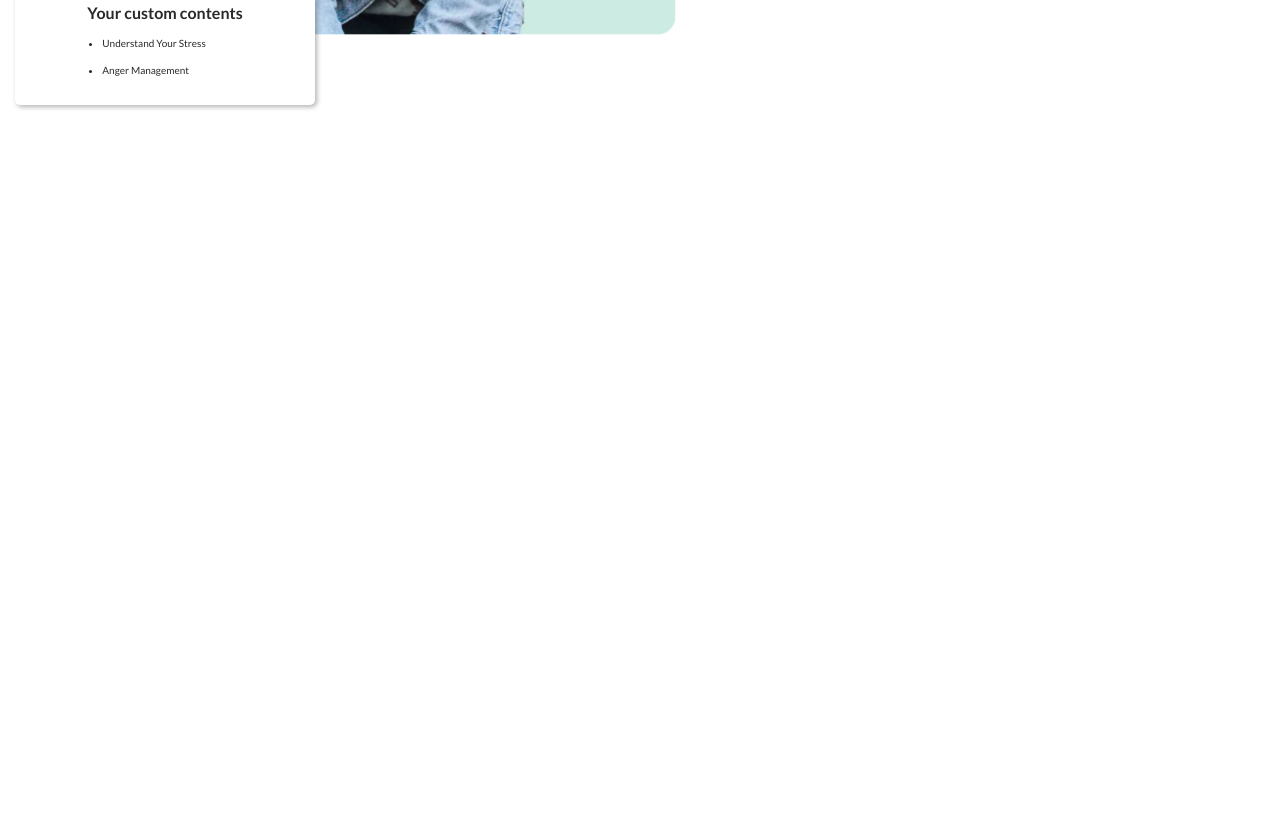
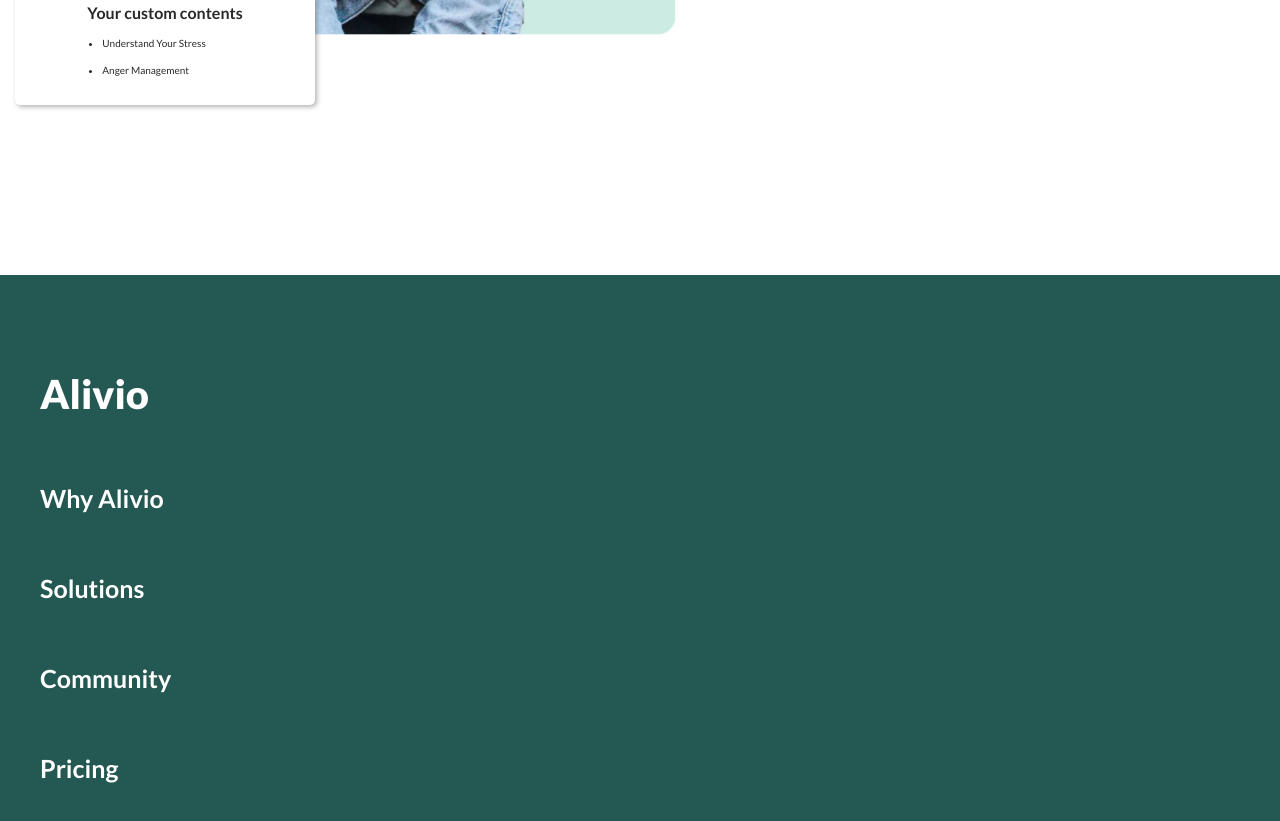
Before and after one commit to zapato777/alivio_test_2, a plain HTML site: page index.html in a window 1280 px wide. Shown: the part 4404-5225 px from the top of the page. Before the commit the page ends 4679 px from the top, so only its background shows below. Drawn offline with Linux system fonts and the light colour scheme.

Commit message:
footer pricing

```diff
--- a/index.html
+++ b/index.html
@@ -168,8 +168,29 @@
             </div>
         </section>
     </main>
-    <footer>
+    <footer class="pricing" aria-label="pricing section" id="pricing-id">
+        <div class="container">
+            <div class="pricing__content">
+                <h2 class="pricing__title">Alivio</h2>
 
+                <nav class="pricing__nav" aria-label="navigation">
+                    <ul class="pricing__nav-list" aria-label="navigation list">
+                        <li class="pricing__nav-item">
+                            <a href="#about-id" class="pricing__nav-link">Why Alivio</a>
+                        </li>
+                        <li class="pricing__nav-item">
+                            <a href="#success-id" class="pricing__nav-link">Solutions</a>
+                        </li>
+                        <li class="pricing__nav-item">
+                            <a href="#product-id" class="pricing__nav-link">Community</a>
+                        </li>
+                        <li class="pricing__nav-item">
+                            <a href="#pricing-id" class="pricing__nav-link">Pricing</a>
+                        </li>
+                    </ul>
+                </nav>
+            </div>
+        </div>
     </footer>
 </body>
 </html>
--- a/styles/pricing.css
+++ b/styles/pricing.css
@@ -0,0 +1,31 @@
+.pricing {
+    padding: 95px 0 145px 0;
+    background-color: var(--co-dark-green);
+}
+
+.pricing__content {
+    padding: 0 0 0 30px;
+    color: var(--co-white);
+}
+
+.pricing__title {
+    font-size: 40px;
+    font-weight: 900;
+}
+
+.pricing__nav {
+    margin: 65px 0 0 0;
+}
+
+.pricing__nav-list {
+    display: flex;
+    flex-direction: column;
+    justify-content: start;
+    align-items: start;
+    row-gap: 60px;
+}
+
+.pricing__nav-link {
+    font-size: 25px;
+    font-weight: 600;
+}
```
